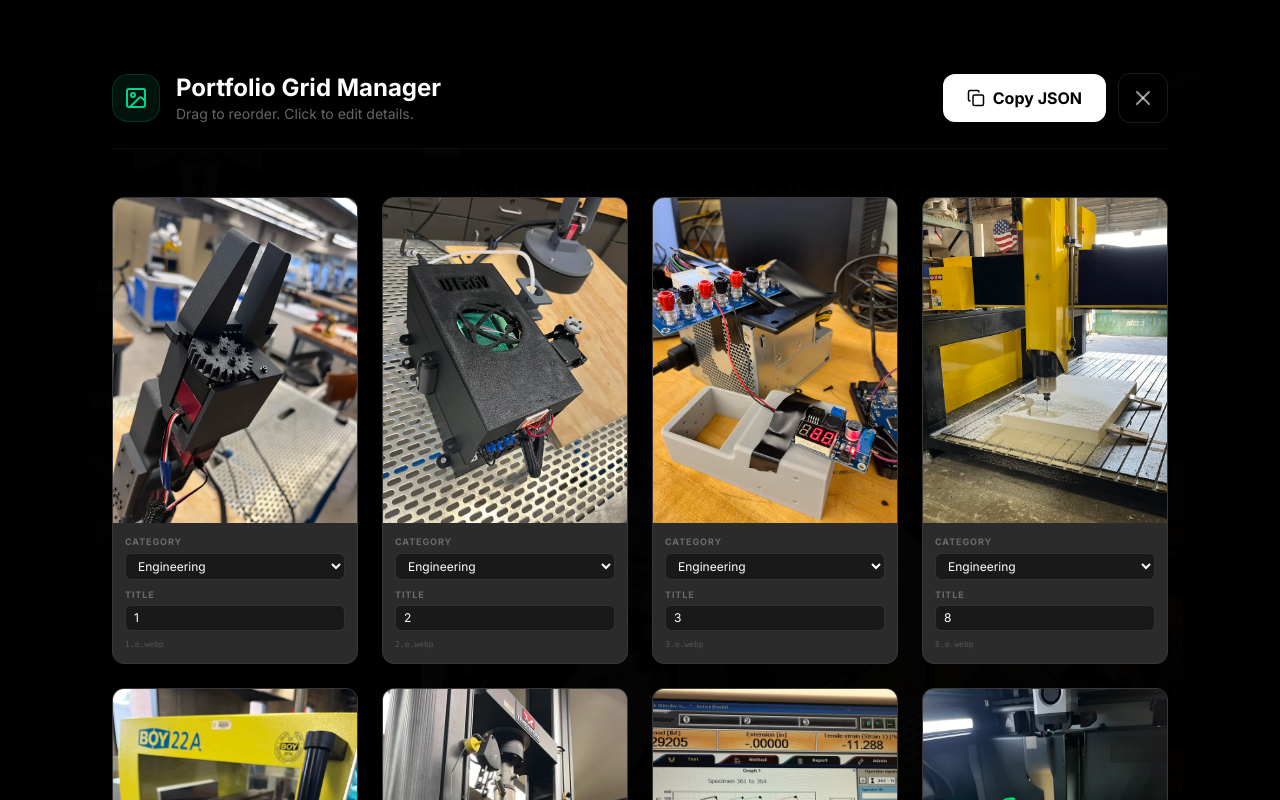
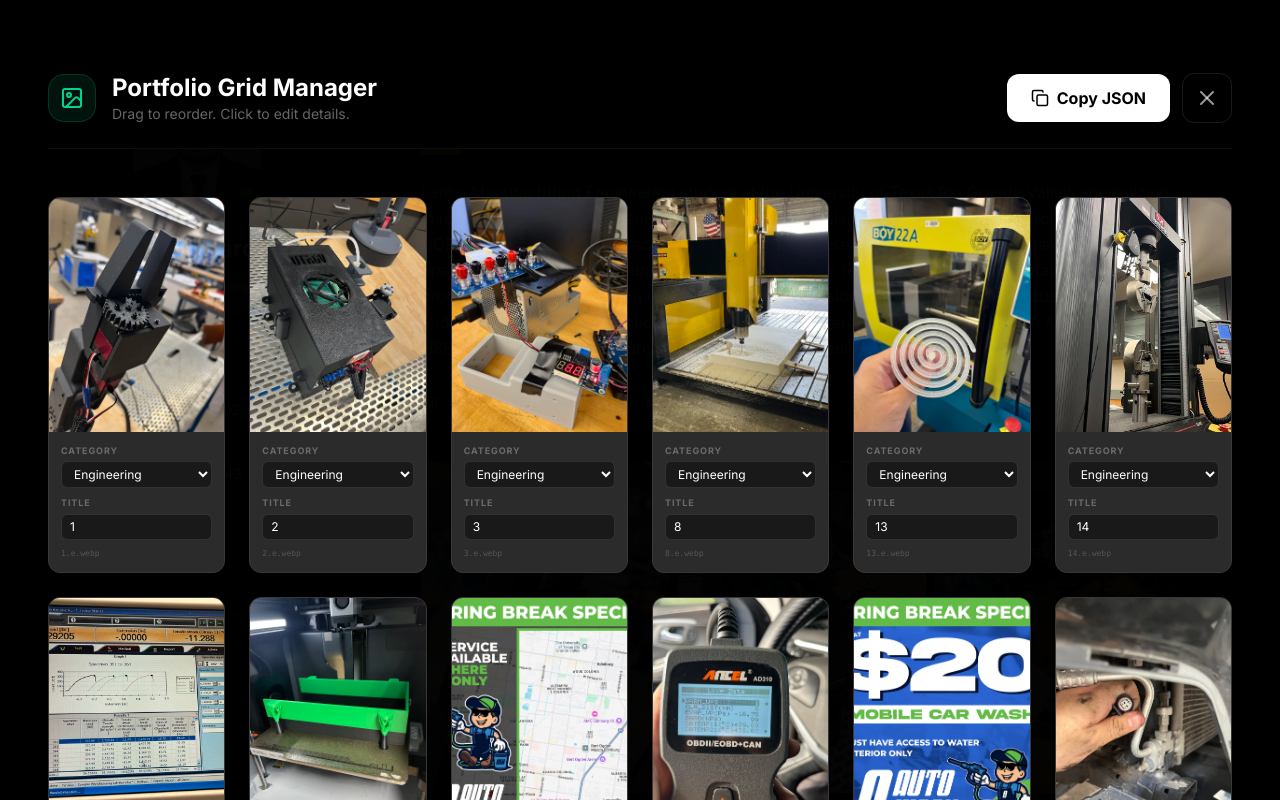
Before and after one commit to sergio-garcia7743/portfolio, a React (Vite) app: page / in a window 1280 px wide. Both pictures are taken after a click on the button "MANAGE PORTFOLIO". Shown: the top 800 px of the page. Built offline with nearby package versions, Linux system fonts and the light colour scheme.

Commit message:
Update ManageWork.tsx

```diff
--- a/src/components/ManageWork.tsx
+++ b/src/components/ManageWork.tsx
@@ -37,6 +37,7 @@ interface ManageWorkProps {
 }
 
 interface SortableItemProps {
+  key?: string;
   id: string;
   item: WorkItem;
   onUpdate: (updates: Partial<WorkItem>) => void;
@@ -194,7 +195,7 @@ export default function ManageWork({ onClose, currentManifest }: ManageWorkProps
 
   return (
     <div className="fixed inset-0 bg-black/98 z-[100] overflow-y-auto">
-      <div className="max-w-6xl mx-auto p-4 md:p-12">
+      <div className="max-w-7xl mx-auto p-4 md:p-12">
 
         {/* Header */}
         <div className="flex flex-col md:flex-row md:items-center justify-between gap-6 mb-12 sticky top-0 bg-black/98 py-6 z-20 border-b border-white/5">
@@ -235,7 +236,7 @@ export default function ManageWork({ onClose, currentManifest }: ManageWorkProps
             items={items.map(i => i.filename)}
             strategy={rectSortingStrategy}
           >
-            <div className="grid grid-cols-2 md:grid-cols-3 lg:grid-cols-4 gap-4 md:gap-6">
+            <div className="grid grid-cols-2 md:grid-cols-3 lg:grid-cols-4 xl:grid-cols-6 gap-4 md:gap-6">
               {items.map((item, index) => (
                 <SortableItem
                   key={item.filename}
```
